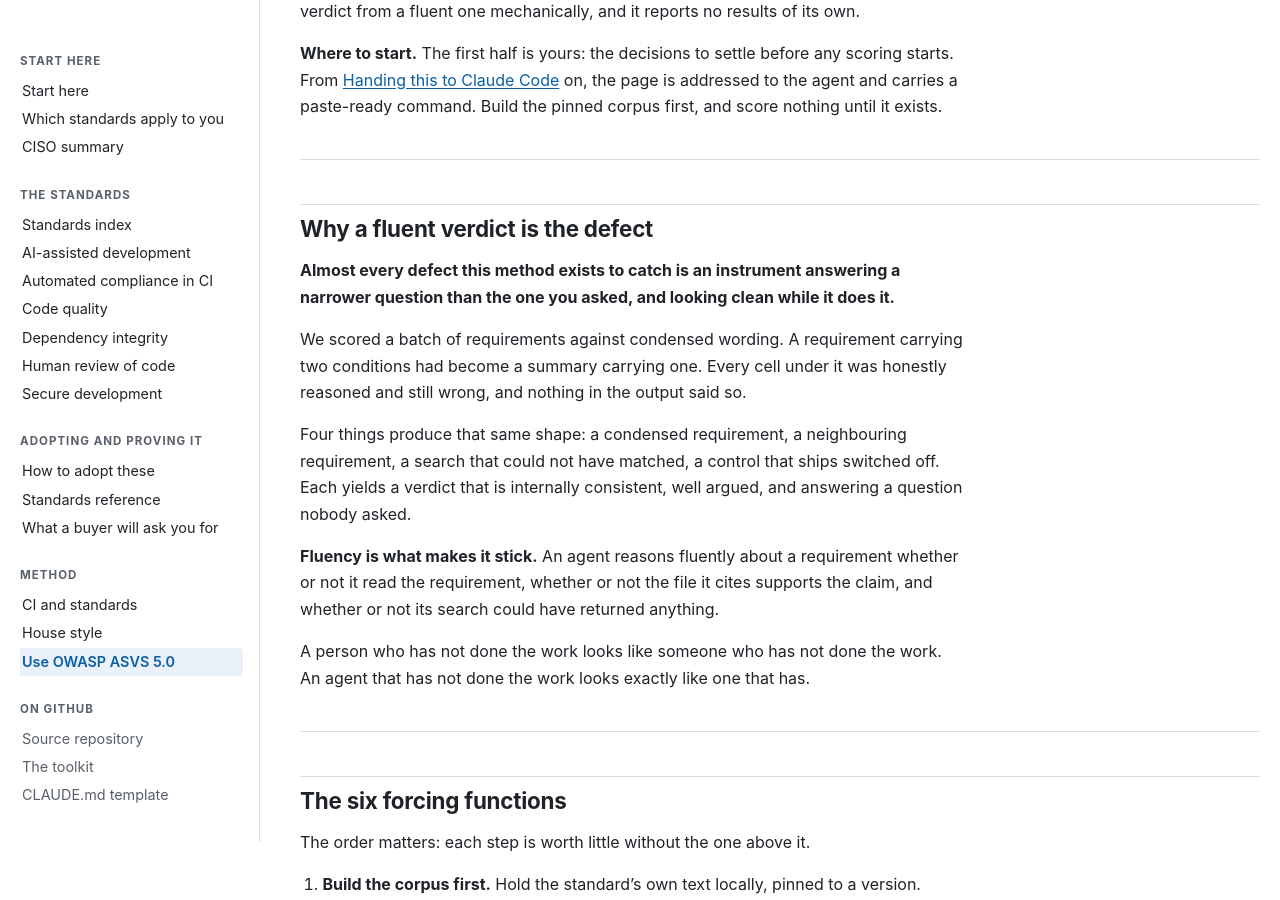
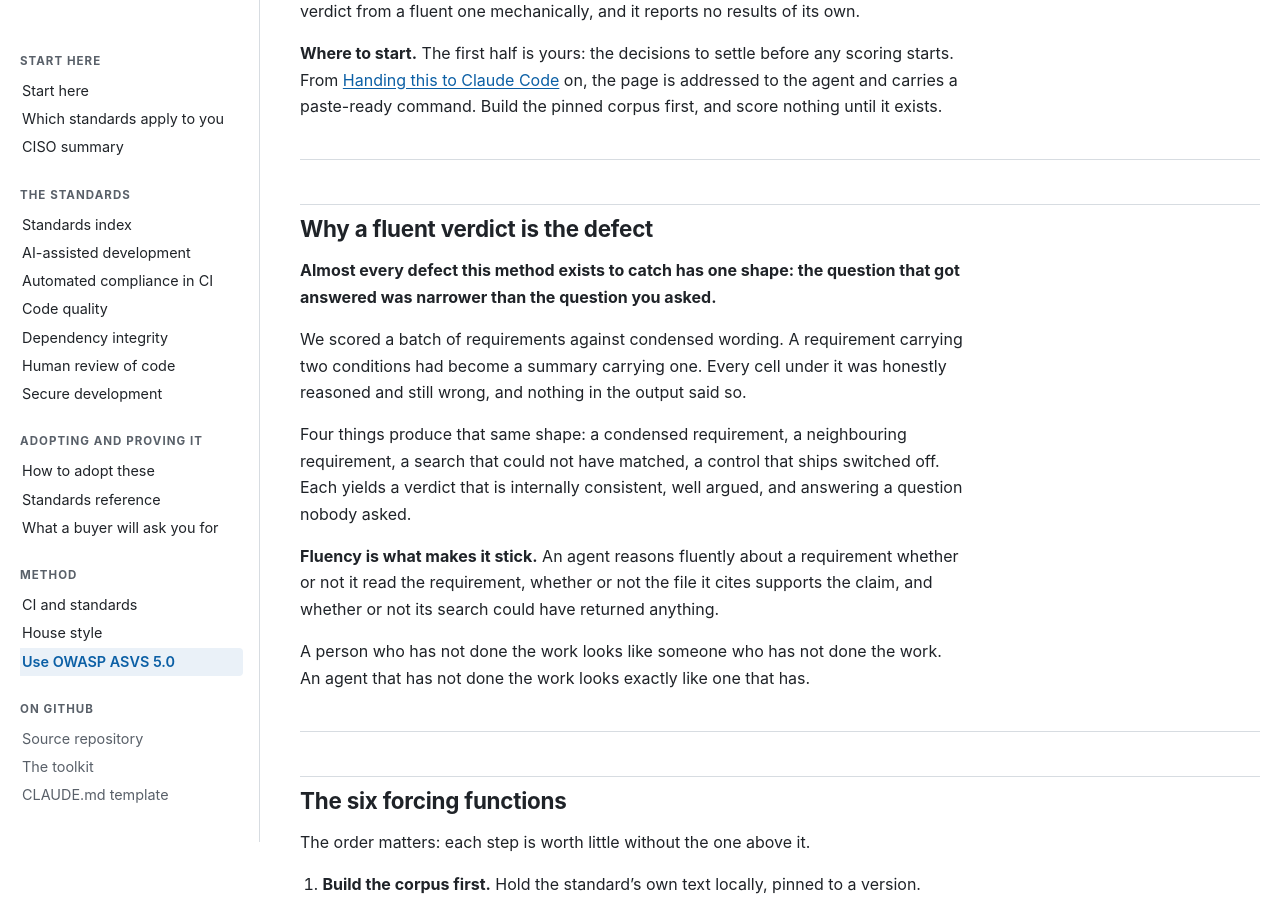
Before and after one commit to wshallwshall/secure-development-standards, a Jekyll site: the page built from docs/ASVS-ASSESSMENT.md, in a window 1280 px wide and 900 px high, scrolled down 1395 px. Built offline with Jekyll 4.4.1, drawn with Linux system fonts in a browser that asks for light colours; our own code applies the rules of GitHub Pages for plain Markdown files.

Commit message:
A defect is not an instrument, and the shape it produces had no name (#29)
One sentence in the TLDR of docs/ASVS-ASSESSMENT.md. No claim on the page changes.

WHAT WAS WRONG. The section's thesis read "Almost every defect this method exists to catch is an
instrument answering a narrower question than the one you asked, and looking clean while it does
it." Three defects in one sentence. It equates a defect with an instrument, which is a category
mismatch: a defect is what the instrument did, not what it is. "Instrument" is a term of art this
page earns later, and here it lands in the second sentence a reader meets, unglossed. And the two
stacked participles -- answering, then looking clean while it does it -- coil the sentence around a
pronoun pointing at nothing a reader can hold.

WHAT CHANGED. It now reads "Almost every defect this method exists to catch has one shape: the
question that got answered was narrower than the question you asked." One clause, no jargon, and
"one shape" gives a literal antecedent to "Four things produce that same shape" three lines below,
which previously referred back to a sentence that never used the word.

WHAT WAS DELIBERATELY NOT DONE. The looking-clean clause is not replaced. The next two paragraphs
already carry it twice -- "nothing in the output said so" and "internally consistent, well argued"
-- so restating it in the thesis was the duplication HS-3 is about, and cutting it loses no claim.

REBASED ONTO A RESTRUCTURED SECTION. #25 renamed the TLDR ledes and moved this sentence under its
own heading while this branch was open. That structure is kept whole; only the sentence is replaced.

MEASURED, against the rebased base. Long sentences 249 -> 249 against the baseline #24 set. Fat
cells 30 -> 30, still at baseline with no slack, and this change adds no table. Words 60,915 ->
60,911. 137 tests green, Word copy rebuilt with pandoc 3.10, zero non-ASCII bytes.

Co-authored-by: Claude Opus 5 <noreply@anthropic.com>

```diff
--- a/docs/ASVS-ASSESSMENT.md
+++ b/docs/ASVS-ASSESSMENT.md
@@ -39,8 +39,8 @@ and carries a paste-ready command. Build the pinned corpus first, and score noth
 
 ## Why a fluent verdict is the defect
 
-**Almost every defect this method exists to catch is an instrument answering a narrower question
-than the one you asked, and looking clean while it does it.**
+**Almost every defect this method exists to catch has one shape: the question that got answered was
+narrower than the question you asked.**
 
 We scored a batch of requirements against condensed wording. A requirement carrying two conditions
 had become a summary carrying one. Every cell under it was honestly reasoned and still wrong, and
```
Also changed, not shown: 1 other file.
